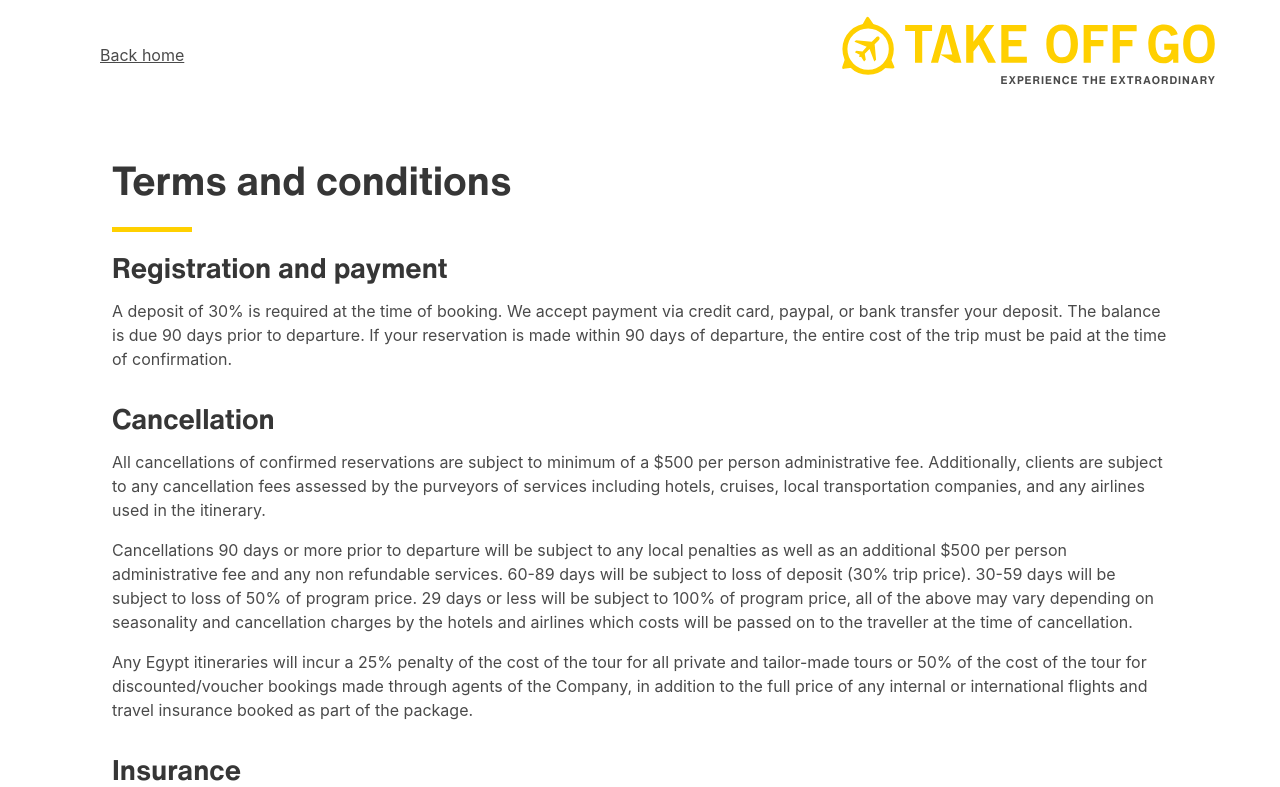
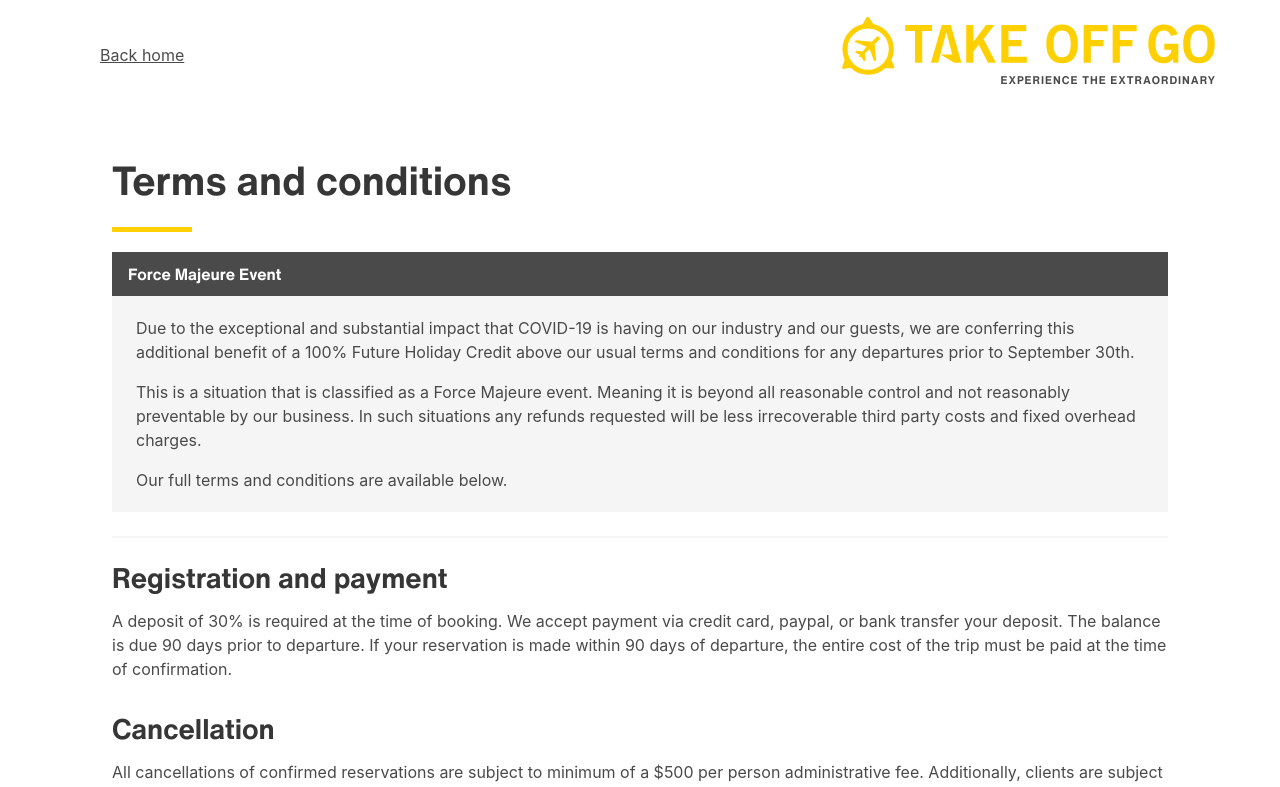
Before and after one commit to brendanmckenzie/takeoffgo-website, a Next.js app: page /terms-and-conditions in a window 1280 px wide. Shown: the top 787 px of the page. Built offline with nearby package versions, Linux system fonts and the light colour scheme; some icons are missing; a web font is replaced by a local one.

Commit message:
update t&c

```diff
--- a/lib/apollo.ts
+++ b/lib/apollo.ts
@@ -1,4 +1,4 @@
-const { withData } = require("next-apollo");
+const { withApollo } = require("next-apollo");
 import { HttpLink } from "apollo-boost";
 
 const urlMap: { [url: string]: string } = {
@@ -15,4 +15,4 @@ const config = {
   })
 };
 
-export default withData(config);
+export default withApollo(config);
--- a/next.config.js
+++ /dev/null
@@ -1,2 +0,0 @@
-const withSass = require("@zeit/next-sass");
-module.exports = withSass({});
--- a/pages/terms-and-conditions.tsx
+++ b/pages/terms-and-conditions.tsx
@@ -4,7 +4,14 @@ import { useRouter } from "next/router";
 import Header from "../components/Header";
 import Footer from "../components/Footer";
 import Meta from "../components/Meta";
-import { BrandLine, Section, Content } from "../components/Bulma";
+import {
+  BrandLine,
+  Section,
+  Content,
+  Message,
+  MessageHeader,
+  MessageBody,
+} from "../components/Bulma";
 
 const Terms: React.FC = () => {
   const router = useRouter();
@@ -20,6 +27,33 @@ const Terms: React.FC = () => {
         <Section container>
           <h2 className="title is-2">Terms and conditions</h2>
           <BrandLine />
+
+          <Message>
+            <MessageHeader>Force Majeure Event</MessageHeader>
+            <MessageBody>
+              <Content>
+                <p>
+                  Due to the exceptional and substantial impact that COVID-19 is
+                  having on our industry and our guests, we are conferring this
+                  additional benefit of a 100% Future Holiday Credit above our
+                  usual terms and conditions for any departures prior to
+                  September 30th.
+                </p>
+
+                <p>
+                  This is a situation that is classified as a Force Majeure
+                  event. Meaning it is beyond all reasonable control and not
+                  reasonably preventable by our business. In such situations any
+                  refunds requested will be less irrecoverable third party costs
+                  and fixed overhead charges.
+                </p>
+
+                <p>Our full terms and conditions are available below.</p>
+              </Content>
+            </MessageBody>
+          </Message>
+          <hr />
+
           <Content>
             <h2>Registration and payment</h2>
 
```
Also changed, not shown: package.json (+15 -15 lines), 1 other file (tests, documents, lock files or other folders).
